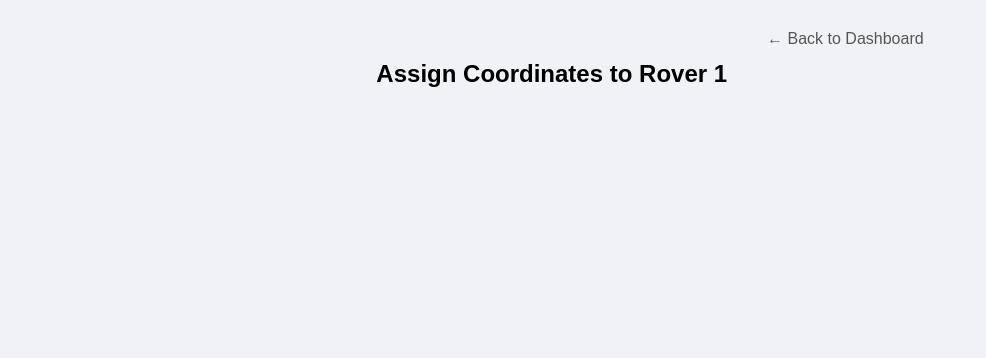
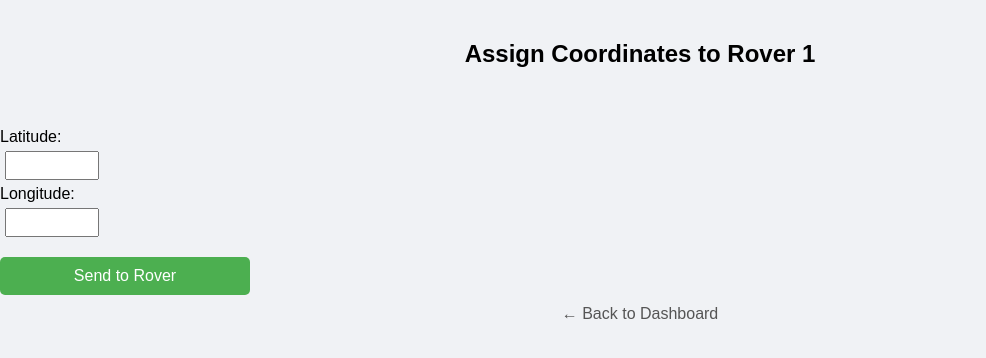
Before and after one commit to Akalya-s6282/Rover, a Flask app: template templates/assign.html in a window 1280 px wide. Shown: the top 358 px of the page, without its empty margins (0-986 px from the left). Run offline with Flask 3, Linux system fonts and the light colour scheme; the template is opened without the code that fills it: values that come from a table or form of the project are taken from there, others are empty.

Commit message:
Added CSS

```diff
--- a/static/style.css
+++ b/static/css/style.css
@@ -20,6 +20,32 @@ h1, h2 {
   gap: 20px;
   padding: 20px;
 }
+.container-coordinates {
+  display: flex;
+  flex-direction: column!important;
+  text-align: left;
+  gap: 20px;
+  padding: 20px;
+}
+.container_coordinates form {
+  display: flex;
+  flex-direction: column;
+  gap: 10px;
+  width: 250px;
+}
+.Coordinates form button {
+  margin-top: 15px;
+  padding: 10px 20px;
+  width: 250px;
+  background: #4CAF50;
+  color: white;
+  border: none;
+  cursor: pointer;
+  font-size: 16px;
+  border-radius: 5px;
+}
+
+
 
 /* Rover Block */
 .rover-block {
@@ -41,7 +67,7 @@ h1, h2 {
   transform: scale(1.05);
 }
 
-.status {
+.status, .lon, .lat, .phase {
   margin-top: 5px;
   font-weight: bold;
 }
@@ -61,6 +87,7 @@ h1, h2 {
   transition: background 0.2s;
 }
 
+
 .add-button:hover {
   background: #45a049;
 }
@@ -70,6 +97,12 @@ form {
   display: none;
   margin-top: 20px;
   text-align: center;
+}
+.Coordinates {
+  display: flex;
+  flex-direction: column;
+  margin-top: 20px;
+  text-align: left;
 }
 
 input {
@@ -113,6 +146,6 @@ button {
   border-radius: 5px;
 }
 
-.container form button:hover {
+.container form button:hover, .Coordinates form button:hover {
   background: #45a049;
 }
--- a/templates/assign.html
+++ b/templates/assign.html
@@ -6,9 +6,10 @@
   <link rel="stylesheet" href="{{ url_for('static', filename='css/style.css') }}">
 </head>
 <body>
-  <div class="container">
+  <div class ="container-coordinnates">
     <h2>Assign Coordinates to {{ rover.name }}</h2>
-    <form method="POST">
+    <div class ="Coordinates">
+      <form class="Coordinates" method="POST">
       <label>Latitude:</label>
       <input type="number" name="lat" required>
 
@@ -17,6 +18,8 @@
 
       <button type="submit">Send to Rover</button>
     </form>
+  </div>
+
     <div class="back"><a href="/">← Back to Dashboard</a></div>
   </div>
 </body>
--- a/templates/index.html
+++ b/templates/index.html
@@ -11,6 +11,9 @@
     {% for rover in rovers %}
       <div class="rover-block" onclick="window.location.href='/rover/{{ rover.id }}'">
         <div>{{ rover.name }}</div>
+        <div class="lat">Lat: {{ rover.lat }}</div>
+        <div class="lon">Lon: {{ rover.lon }}</div>
+        <div class="phase">Phase: {{ rover.phase }}</div>
         <div class="status">Status: {{ rover.status }}</div>
       </div>
     {% endfor %}
@@ -23,6 +26,6 @@
     <button type="submit">Add Rover</button>
   </form>
 
-  <script src="{{ url_for('static', filename='js/main.js') }}"></script>
+  <script src="{{ url_for('static', filename='js/dashboard.js') }}"></script>
 </body>
 </html>
```
Also changed, not shown: static/js/dashboard.js (added, +85 -0 lines).
